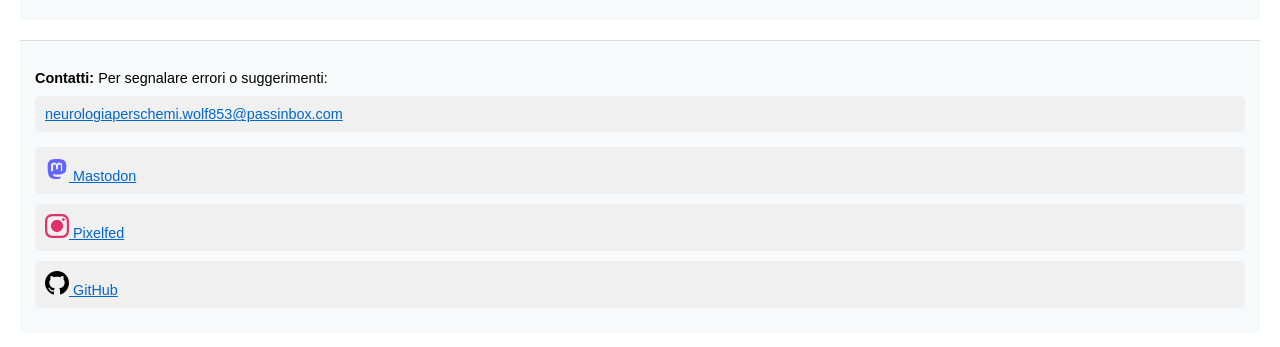
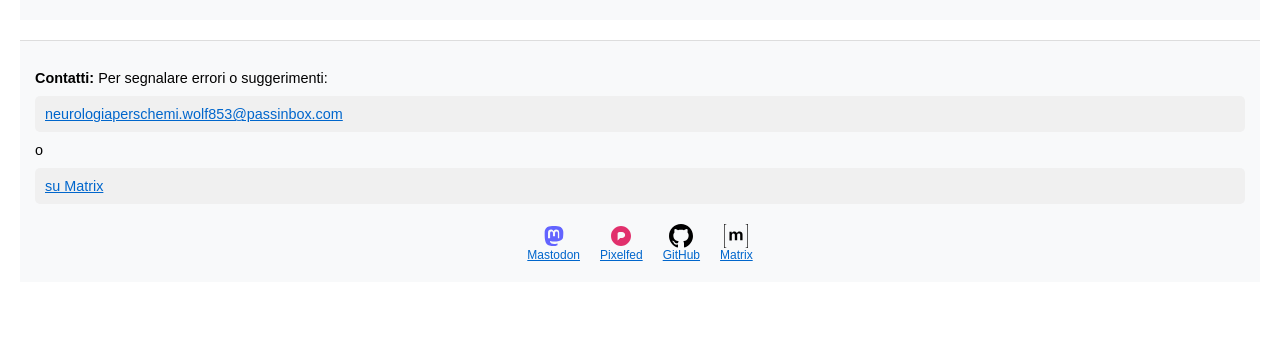
Before and after one commit to fedele93/Neurologia-per-schemi, a plain HTML site: page index.html in a window 1280 px wide. Shown: the part 2081-2428 px from the top of the page. After the commit the page ends 2383 px from the top, so only its background shows below. Drawn offline with Linux system fonts and the light colour scheme.

Commit message:
Update index.html

```diff
--- a/index.html
+++ b/index.html
@@ -11,6 +11,24 @@
         .licenza { margin-top: 30px; padding: 15px; background: #f8f9fa; border-top: 1px solid #ddd; font-size: 0.9em; color: #666; }
         .contatti { margin-top: 20px; padding: 15px; background: #f8f9fa; border-top: 1px solid #ddd; font-size: 0.9em; }
         .contatti a { color: #0066cc; text-decoration: underline; }
+        .social-links {
+            display: flex;
+            justify-content: center;
+            gap: 10px;
+            margin-top: 8px;
+        }
+        .social-link {
+            display: flex;
+            flex-direction: column;
+            align-items: center;
+            color: #333;
+            text-decoration: none;
+            font-size: 12px;
+            background: none;
+            padding: 5px;
+            margin: 0;
+        }
+        .social-link svg { width: 24px; height: 24px; }
     </style>
   <link rel="manifest" href="manifest.json">
   <meta name="theme-color" content="#1B365D">
@@ -25,11 +43,9 @@
     <a href="Schemi1/gestione_ictus_emorragico.html">Gestione ictus emorragico</a>
     <a href="Schemi1/ipertensione_e_frequenza.html">Ipertensione e frequenza</a>
     <a href="Schemi1/urgenze_neuromuscolari.html">Urgenze nelle malattie neuromuscolari UILDM</a>
-
     <h1>Cerebrovascolare</h1>
     <a href="Schemi1/prevenzione_secondaria.html">Prevenzione secondaria</a>
     <a href="Schemi1/neurosonologia.html">Neurosonologia</a>
-
     <h1>Demenze</h1>
     <a href="Schemi1/approccio_demenze.html">Approccio alle demenze</a>
     <a href="Schemi1/valutazione_neuropsicologica.html">Test e questionari di valutazione</a>
@@ -40,22 +56,17 @@
     <a href="Schemi1/tabella_innervazione_sciatico.html">Tabella innervazione sciatico</a>
     <a href="Schemi1/radici_nervi_muscoli.html">Radici, nervi e muscoli</a>
     <a href="Schemi1/dolore_neuropatico.html">Dolore neuropatico</a>
-
     <h1>Motoneurone</h1>
     <a href="flowcharts/gestione_sla.html">Gestione SLA</a>
     <a href="flowcharts/gestione_sma.html">Gestione SMA</a>
-
     <h1>Disturbi del movimento</h1>
     <a href="flowcharts/tremore.html">Approccio al tremore</a>
-
     <h1>Gestione internistica</h1>
     <a href="Schemi1/gestione_elettroliti.html">Gestione elettroliti</a>
     <a href="Schemi1/emergenze_glicemia.html">Gestione glicemia</a>
-
     <h1>Flashcard</h1>
     <a href="Schemi1/flashcard_completo.html">Flashcard completo</a>
     <a href="Schemi1/neurocards_canovacci.html">Neurocards - Canovacci</a>
-
     <!-- Sezione licenza -->
     <div class="licenza">
         <p>
@@ -71,12 +82,11 @@
             </a>
         </p>
     </div>
-
   <!-- Sezione contatti migliorata -->
         <div class="contatti">
             <p>
                 <strong>Contatti:</strong> Per segnalare errori o suggerimenti:<br>
-                <span id="email"></span>
+                <span id="email"></span> o <a href="https://matrix.to/#/!TfRAGHjJbrqDqcVaOV:matrix.org/$tpQbM2P8GJgEDd1bN0dOL3VyAKlizj1zFH4-Gqi-_24?via=matrix.org" target="_blank" rel="noopener noreferrer">su Matrix</a>
             </p>
             <div class="social-links">
                 <a href="https://mastodon.social/@fedele9" target="_blank" rel="noopener noreferrer" class="social-link">
@@ -86,17 +96,23 @@
                     Mastodon
                 </a>
                 <a href="https://gram.social/Fedele" target="_blank" rel="noopener noreferrer" class="social-link">
-        <svg width="24" height="24" viewBox="0 0 24 24" fill="#E1306C">
-            <path d="M12 2.163c3.204 0 3.584.012 4.85.07 3.252.148 4.771 1.691 4.919 4.919.058 1.265.069 1.645.069 4.849 0 3.205-.012 3.584-.069 4.849-.149 3.225-1.664 4.771-4.919 4.919-1.266.058-1.644.07-4.85.07-3.204 0-3.584-.012-4.849-.07-3.26-.149-4.771-1.699-4.919-4.92-.058-1.265-.07-1.644-.07-4.849 0-3.204.013-3.583.07-4.849.149-3.227 1.664-4.771 4.919-4.919 1.266-.057 1.645-.069 4.849-.069zm0-2.163c-3.259 0-3.667.014-4.947.072-4.358.2-6.78 2.618-6.98 6.98-.059 1.281-.073 1.689-.073 4.948 0 3.259.014 3.668.072 4.948.2 4.358 2.618 6.78 6.98 6.98 1.281.058 1.689.072 4.948.072 3.259 0 3.668-.014 4.948-.072 4.354-.2 6.782-2.618 6.979-6.98.059-1.28.073-1.689.073-4.948 0-3.259-.014-3.667-.072-4.947-.196-4.354-2.617-6.78-6.979-6.98-1.281-.059-1.69-.073-4.949-.073zM5.838 12a6.162 6.162 0 1 1 12.324 0 6.162 6.162 0 0 1-12.324 0zM12 16a4 4 0 1 1 0-8 4 4 0 0 1 0 8zm4.965-10.405a1.44 1.44 0 1 1 2.881.001 1.44 1.44 0 0 1-2.881-.001z"/>
-        </svg>
-        Pixelfed
-         </a>
+                    <svg width="24" height="24" viewBox="0 0 24 24" fill="#E1306C">
+                        <path d="M12 2c5.523 0 10 4.477 10 10s-4.477 10-10 10S2 17.523 2 12 6.477 2 12 2zm1.031 6.099h-2.624c-.988 0-1.789.776-1.789 1.733v6.748l2.595-2.471h1.818c1.713 0 3.101-1.345 3.101-3.005s-1.388-3.005-3.1-3.005z"/>
+                    </svg>
+                    Pixelfed
+                </a>
 
                 <a href="https://github.com/fedele93" target="_blank" rel="noopener noreferrer" class="social-link">
                     <svg width="24" height="24" viewBox="0 0 24 24" fill="#000">
                         <path d="M12 0c-6.626 0-12 5.373-12 12 0 5.302 3.438 9.8 8.207 11.387.599.111.793-.261.793-.577v-2.234c-3.338.726-4.033-1.416-4.033-1.416-.546-1.387-1.333-1.756-1.333-1.756-1.089-.745.083-.729.083-.729 1.205.084 1.839 1.237 1.839 1.237 1.07 1.834 2.807 1.304 3.492.997.107-.775.418-1.305.762-1.604-2.665-.305-5.467-1.334-5.467-5.931 0-1.311.469-2.381 1.236-3.221-.124-.303-.535-1.524.117-3.176 0 0 1.008-.322 3.301 1.23.957-.266 1.983-.399 3.003-.404 1.02.005 2.047.138 3.006.404 2.291-1.552 3.297-1.23 3.297-1.23.653 1.653.242 2.874.118 3.176.77.84 1.235 1.911 1.235 3.221 0 4.609-2.807 5.624-5.479 5.921.43.372.823 1.102.823 2.222v3.293c0 .319.192.694.801.576 4.765-1.589 8.199-6.086 8.199-11.386 0-6.627-5.373-12-12-12z"/>
                     </svg>
                     GitHub
+                </a>
+                <a href="https://matrix.to/#/!TfRAGHjJbrqDqcVaOV:matrix.org/$tpQbM2P8GJgEDd1bN0dOL3VyAKlizj1zFH4-Gqi-_24?via=matrix.org" target="_blank" rel="noopener noreferrer" class="social-link">
+                    <svg width="24" height="24" viewBox="0 0 24 24" fill="#000">
+                        <path d="M.632.55v22.9H2.28V24H0V0h2.28v.55zm7.043 7.26v1.157h.033c.309-.443.683-.784 1.117-1.024.433-.245.936-.365 1.5-.365.54 0 1.033.107 1.481.314.448.208.785.582 1.02 1.108.254-.374.6-.706 1.034-.992.434-.287.95-.43 1.546-.43.453 0 .872.056 1.26.167.388.11.716.286.993.53.276.245.489.559.646.951.152.392.23.863.23 1.417v5.728h-2.349V11.52c0-.286-.01-.559-.032-.812a1.755 1.755 0 0 0-.18-.66 1.106 1.106 0 0 0-.438-.448c-.194-.11-.457-.166-.785-.166-.332 0-.6.064-.803.189a1.38 1.38 0 0 0-.48.499 1.946 1.946 0 0 0-.231.696 5.56 5.56 0 0 0-.06.785v4.768h-2.35v-4.8c0-.254-.004-.503-.018-.752a2.074 2.074 0 0 0-.143-.688 1.052 1.052 0 0 0-.415-.503c-.194-.125-.476-.19-.854-.19-.111 0-.259.024-.439.074-.18.051-.36.143-.53.282-.171.138-.319.337-.439.595-.12.259-.18.6-.18 1.02v4.966H5.46V7.81zm15.693 15.64V.55H21.72V0H24v24h-2.28v-.55z"/>
+                    </svg>
+                    Matrix
                 </a>
             </div>
         </div>
@@ -121,6 +137,5 @@
     });
   }
 </script>
-
 </body>
 </html>
```
